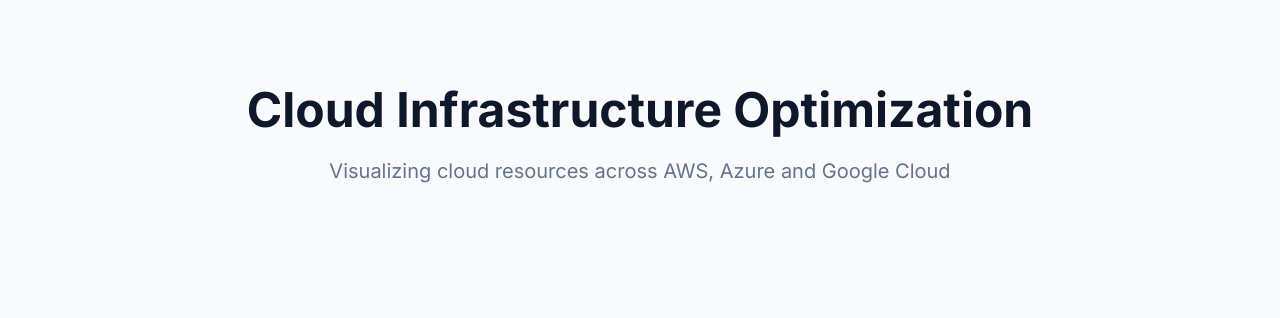
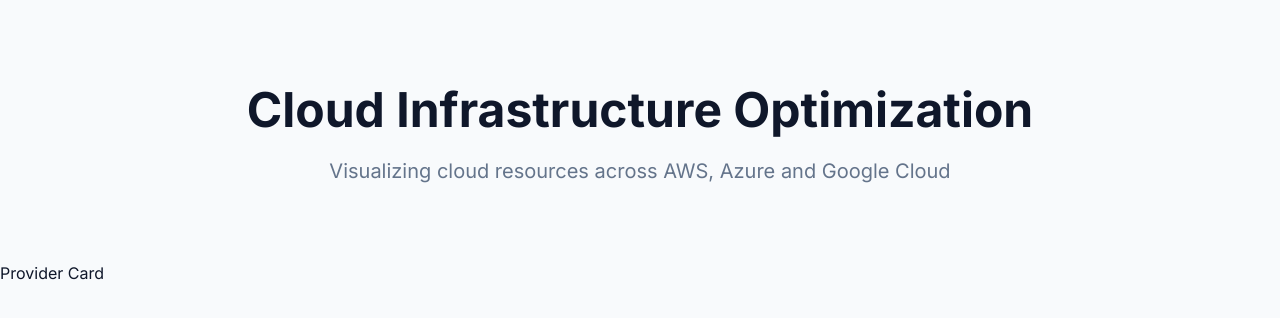
Before and after one commit to vasamsaiteja/atomity-frontend-challenge, a React (Vite) app: page / in a window 1280 px wide. Shown: the top 318 px of the page. Built offline with nearby package versions, Linux system fonts and the light colour scheme.

Commit message:
Create ProviderCard component

```diff
--- a/src/App.tsx
+++ b/src/App.tsx
@@ -1,7 +1,13 @@
 import Hero from "./components/Hero/Hero";
+import ProviderCard from "./components/ProviderCard/ProviderCard";
 
 function App() {
-  return <Hero />;
+  return (
+    <main>
+      <Hero />
+      <ProviderCard />
+    </main>
+  );
 }
 
 export default App;
--- /dev/null
+++ b/src/components/ProviderCard/ProviderCard.tsx
@@ -0,0 +1,5 @@
+function ProviderCard() {
+  return <div>Provider Card</div>;
+}
+
+export default ProviderCard;
```
